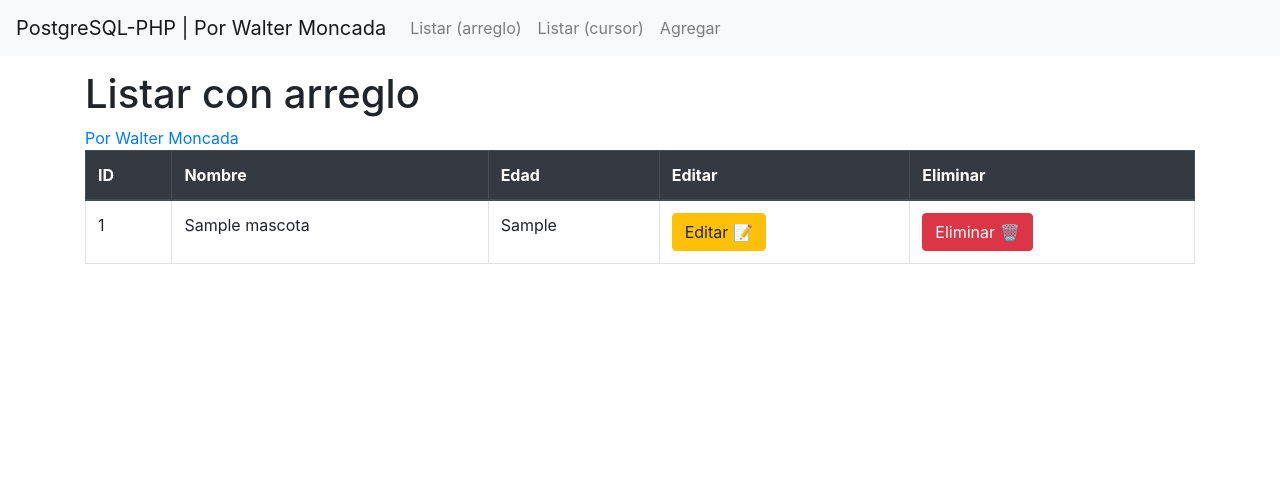
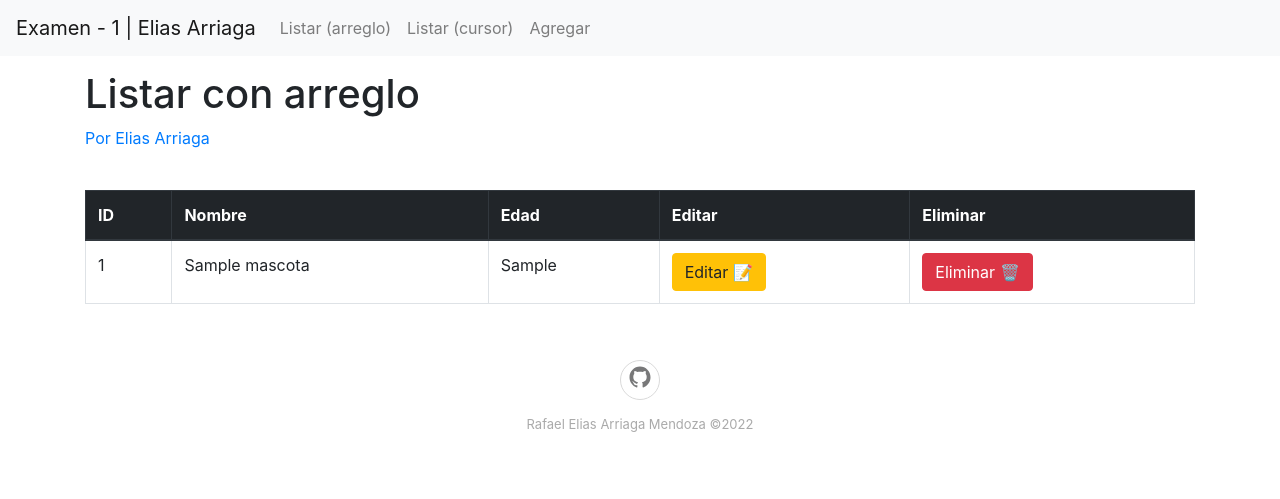
Before and after one commit to ReamTp/examen-1-daw, a PHP site: page /listar.php in a window 1280 px wide. Shown: the top 499 px of the page. Run offline with PHP 8.4, Linux system fonts and the light colour scheme; tables that the repository leaves empty or names only in its code hold one stand-in row (values such as "Sample post"); some libraries are stand-ins or nearby versions.

Commit message:
Archivos editados

```diff
--- a/encabezado.php
+++ b/encabezado.php
@@ -8,7 +8,8 @@
     <meta name="author" content="Parzibyte">
     <title>PostgreSQL-PHP | Por Walter Moncada</title>
     <!-- Cargar el CSS de Boostrap-->
-    <link href="./bootstrap.min.css" rel="stylesheet">
+    <link rel="stylesheet" href="https://cdnjs.cloudflare.com/ajax/libs/twitter-bootstrap/4.1.3/css/bootstrap.min.css">
+    <!-- <link href="./bootstrap.min.css" rel="stylesheet"> -->
     <!-- Cargar estilos propios -->
     <link href="style.css" rel="stylesheet">
 </head>
@@ -17,7 +18,7 @@
     <!-- Definición del menú -->
     <nav class="navbar navbar-expand-lg navbar-light bg-light fixed-top">
         <a class="navbar-brand" target="_blank" href="https://tecsup.instructure.com/courses/25788">
-        PostgreSQL-PHP | Por Walter Moncada
+        Examen - 1 | Elias Arriaga
         </a>
         <div class="collapse navbar-collapse" id="miNavbar">
             <ul class="navbar-nav mr-auto">
--- a/formulario.php
+++ b/formulario.php
@@ -7,6 +7,9 @@ Este archivo muestra un formulario que se envia a insertar.php, el cual guardara
 <div class="row">
   <div class="col-12">
     <h1>Agregar</h1>
+    <a href="https://reamtp.github.io/portafolio/" target="_blank">Por Elias Arriaga</a>
+		<p></p>
+    <br/>
     <form action="insertar.php" method="post">
       <div class="form-group">
         <label for="nombre">Nombre</label>
--- a/listar.php
+++ b/listar.php
@@ -14,7 +14,8 @@ $mascotas = $sentencia->fetchAll(PDO::FETCH_OBJ);
 
 	<div class="col-12">
 		<h1>Listar con arreglo</h1>
-		<a href="https://tecsup.instructure.com/courses/25788" target="_blank">Por Walter Moncada</a>
+		<a href="https://reamtp.github.io/portafolio/" target="_blank">Por Elias Arriaga</a>
+		<p></p>
 		<br>
 		<div class="table-responsive">
 			<table class="table table-bordered">
--- a/listarCursor.php
+++ b/listarCursor.php
@@ -22,7 +22,8 @@ $sentencia->execute();
 
 	<div class="col-12">
 		<h1>Listar con cursor</h1>
-		<a href="https://tecsup.instructure.com/courses/25788" target="_blank">Por Walter Moncada</a>
+		<a href="https://reamtp.github.io/portafolio/" target="_blank">Por Elias Arriaga</a>
+		<p></p>
 		<br>
 		<table class="table table-bordered">
 			<thead class="thead-dark">
--- a/pie.php
+++ b/pie.php
@@ -5,5 +5,17 @@ Este archivo simplemente cierra las etiquetas abiertas en encabezado.php
 ?>
 
 </main>
+<div class="footer-basic">
+  <footer>
+    <div class="social">
+      <a href="https://github.com/ReamTp">
+        <ion-icon name="logo-github"></ion-icon>
+      </a>
+    <p class="copyright">Rafael Elias Arriaga Mendoza &#169;2022</p>
+  </footer>
+</div>
+<script src="https://cdnjs.cloudflare.com/ajax/libs/jquery/3.2.1/jquery.min.js"></script>
+<script src="https://cdnjs.cloudflare.com/ajax/libs/twitter-bootstrap/4.1.3/js/bootstrap.bundle.min.js"></script>
+<script src="https://unpkg.com/ionicons@4.5.10-0/dist/ionicons.js"></script>
 </body>
 </html>
--- a/style.css
+++ b/style.css
@@ -6,3 +6,49 @@
 body {
     padding-top: 70px;
 }
+
+.footer-basic {
+  padding:40px 0;
+  background-color:#ffffff;
+  color:#4b4c4d;
+}
+
+.footer-basic ul {
+  padding:0;
+  list-style:none;
+  text-align:center;
+  font-size:18px;
+  line-height:1.6;
+  margin-bottom:0;
+}
+
+.footer-basic .social {
+  text-align:center;
+  padding-bottom:25px;
+}
+
+.footer-basic .social > a {
+  font-size:24px;
+  width:40px;
+  height:40px;
+  line-height:40px;
+  display:inline-block;
+  text-align:center;
+  border-radius:50%;
+  border:1px solid #ccc;
+  margin:0 8px;
+  color:inherit;
+  opacity:0.75;
+}
+
+.footer-basic .social > a:hover {
+  opacity:0.9;
+}
+
+.footer-basic .copyright {
+  margin-top:15px;
+  text-align:center;
+  font-size:13px;
+  color:#aaa;
+  margin-bottom:0;
+}
```
